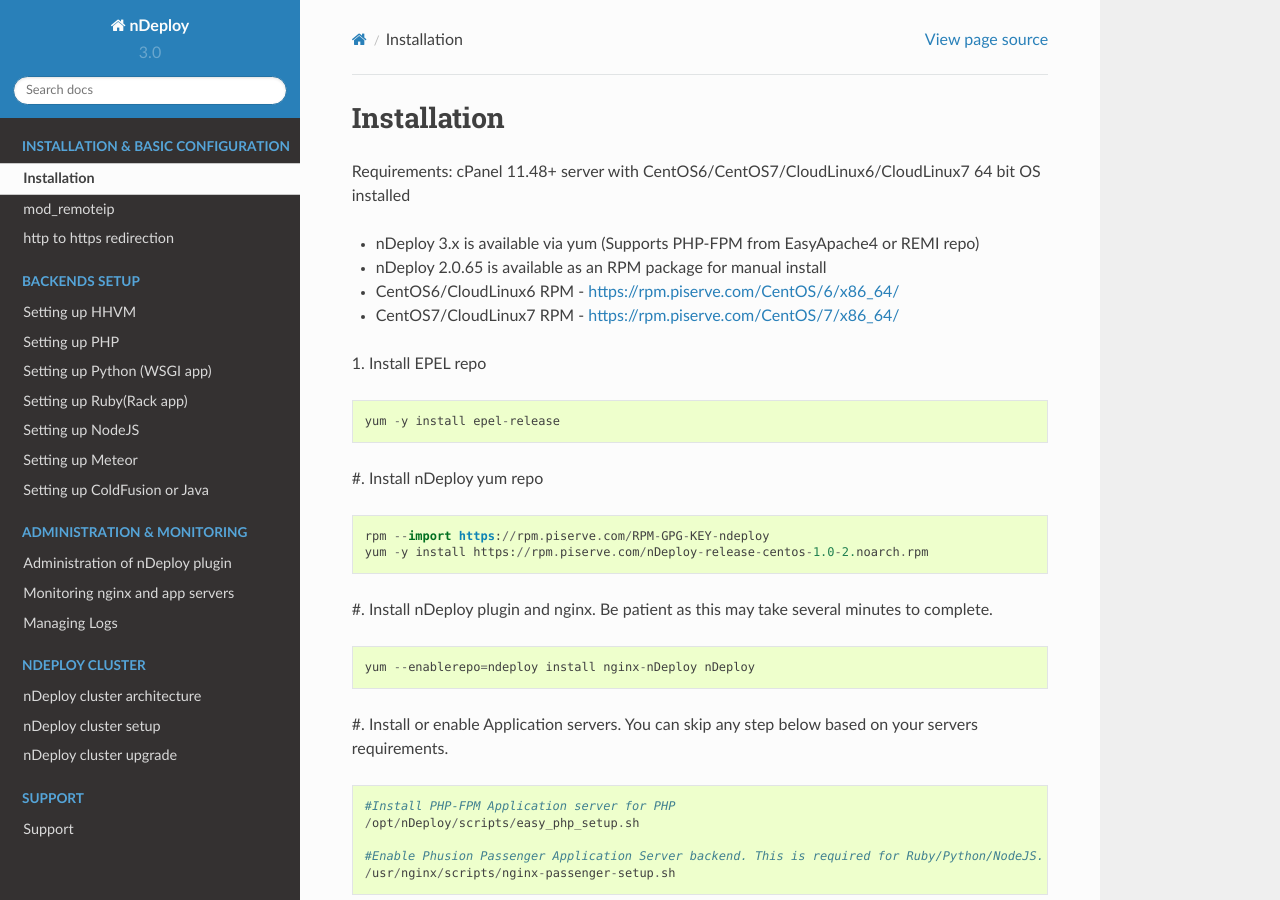
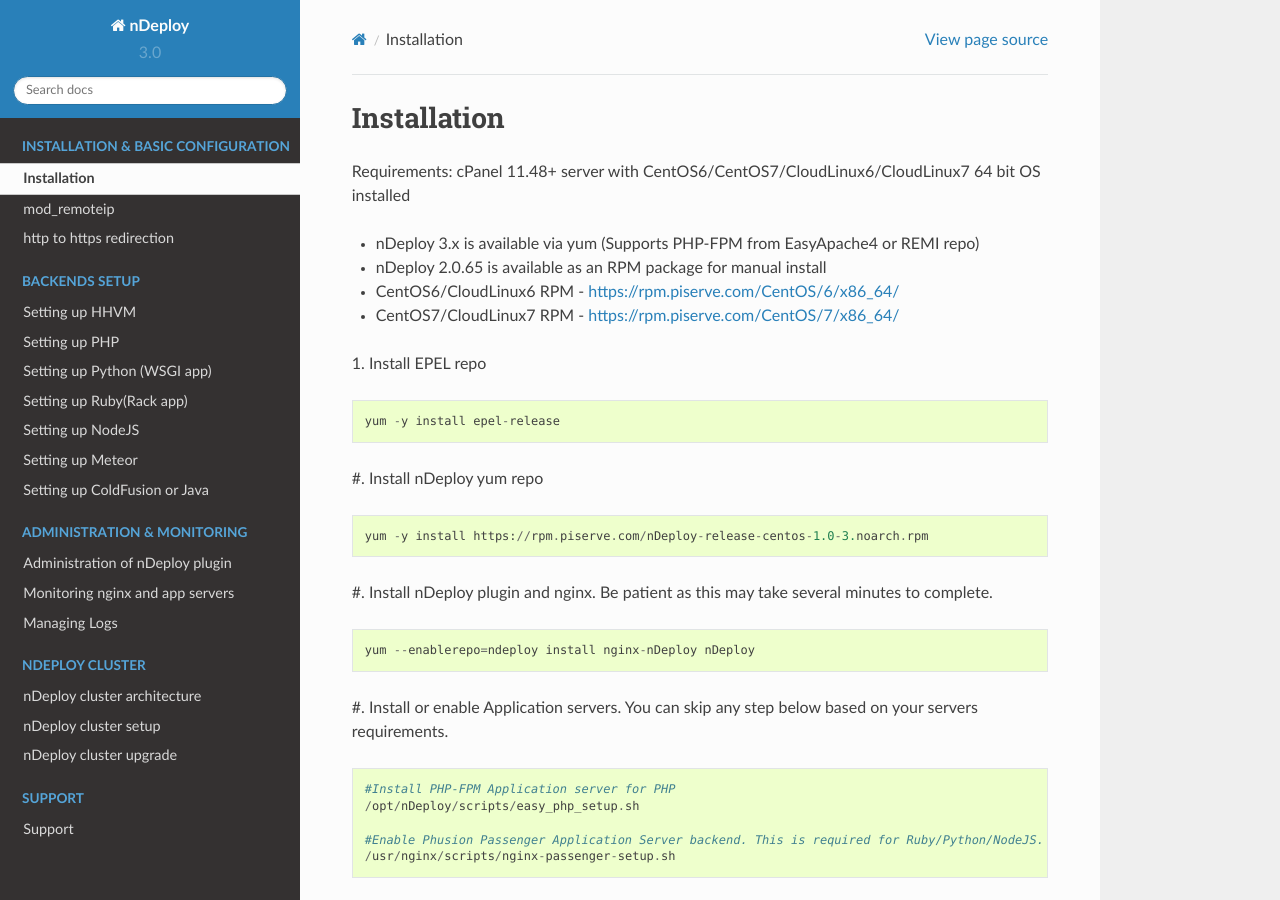
Before and after one commit to AnoopAlias/AUTOM8N, a Sphinx documentation site: the page built from docs/installation.rst, in a window 1280 px wide and 900 px high. Built offline with Sphinx 7.4.7 and the Read the Docs theme 2.0.0, drawn with Linux system fonts in a browser that asks for light colours.

Commit message:
Add release rpm to github

```diff
--- a/docs/installation.rst
+++ b/docs/installation.rst
@@ -15,8 +15,7 @@
 #. Install nDeploy yum repo
 ::
 
-  rpm --import https://rpm.piserve.com/RPM-GPG-KEY-ndeploy
-  yum -y install https://rpm.piserve.com/nDeploy-release-centos-1.0-2.noarch.rpm
+  yum -y install https://rpm.piserve.com/nDeploy-release-centos-1.0-3.noarch.rpm
 
 #. Install nDeploy plugin and nginx. Be patient as this may take several minutes to complete.
 ::
```
Also changed, not shown: 1 other file.
